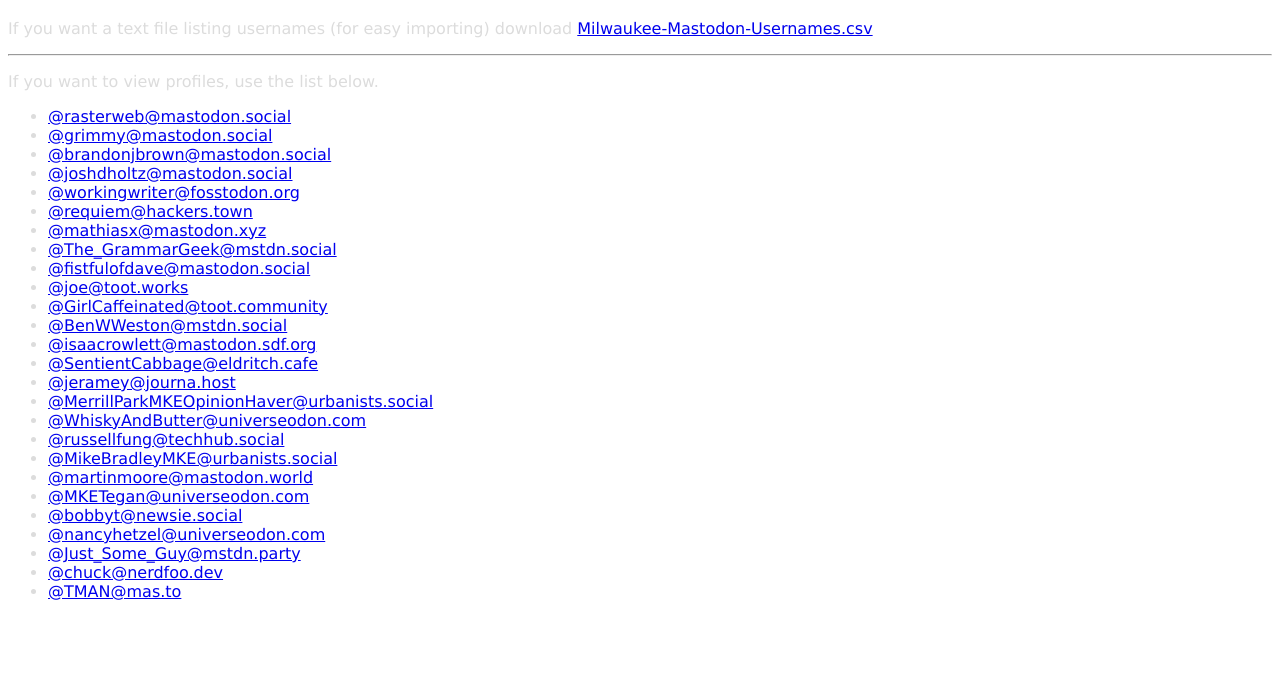
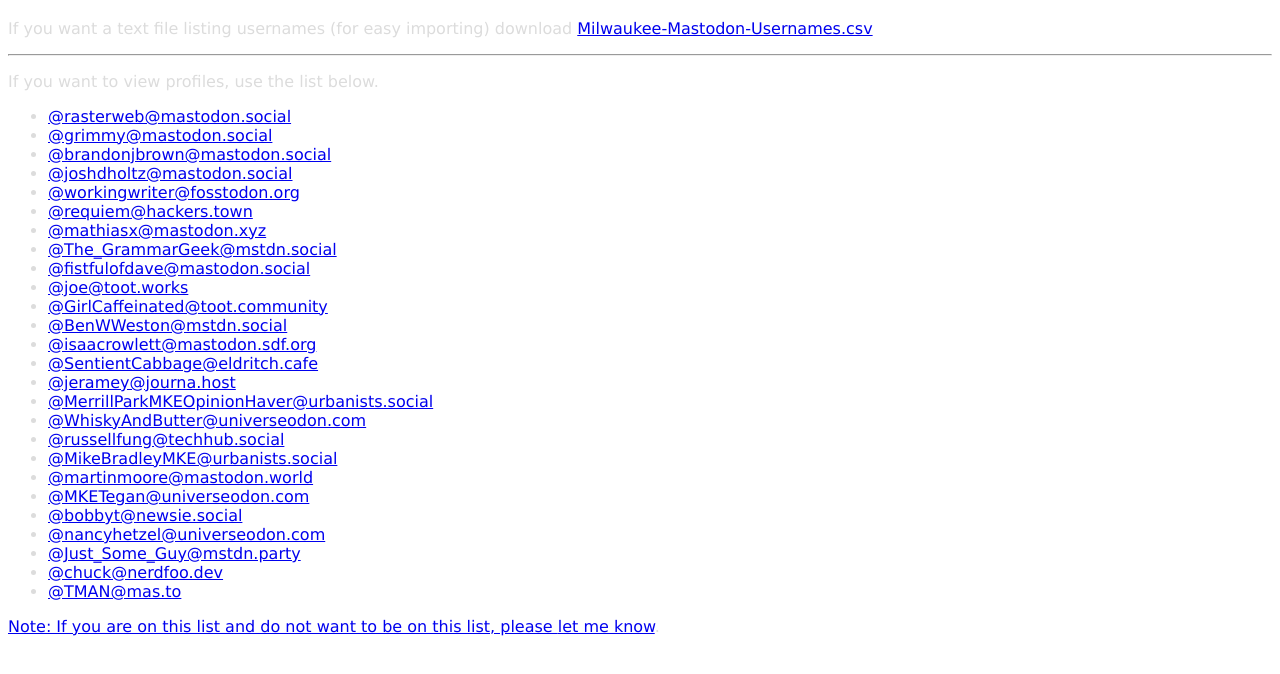
Before and after one commit to raster/Mastodon-Milwaukee, a plain HTML site: page index.html in a window 1280 px wide. Shown: the part 62-736 px from the top of the page. Drawn offline with Linux system fonts and the light colour scheme.

Commit message:
Update index.html

```diff
--- a/index.html
+++ b/index.html
@@ -49,6 +49,10 @@
 
     </ul>
 
+    <p>
+    Note: If you are on this list and do not want to be on this list, please <a href="mailto:pete@2xlnetworks.com">let me know</a>.
+    </p>
+
 
 
   </body>
```
